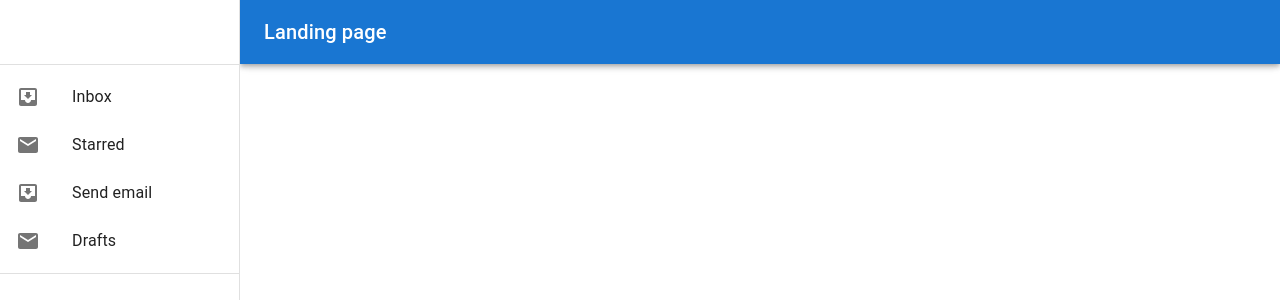
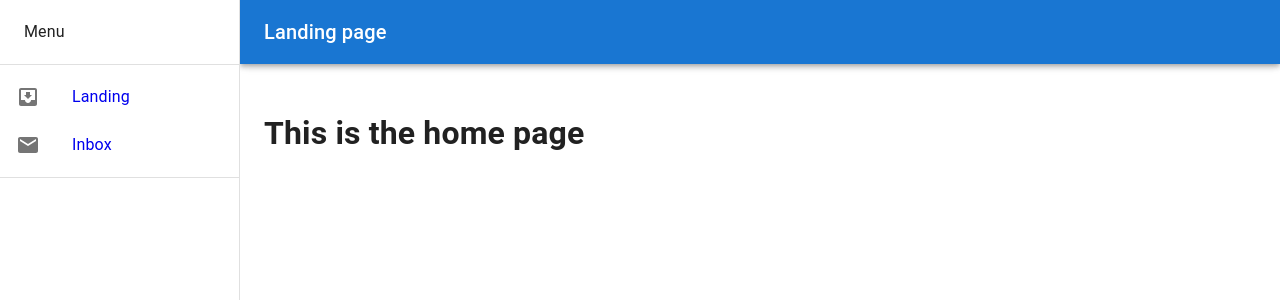
Before and after one commit to Eng-Francisco-Hernandez/stock-market-tools, a React (Create React App) app: page / in a window 1280 px wide. Shown: the top 300 px of the page. Built offline with nearby package versions, Linux system fonts and the light colour scheme.

Commit message:
feat(initial-framework): worked on initial framework
added routes handling and made general clean-up

```diff
--- a/package.json
+++ b/package.json
@@ -16,6 +16,7 @@
     "@types/react-dom": "^18.0.8",
     "react": "^18.2.0",
     "react-dom": "^18.2.0",
+    "react-router-dom": "6",
     "react-scripts": "5.0.1",
     "sass": "^1.57.1",
     "typescript": "^4.8.4",
--- a/src/App.tsx
+++ b/src/App.tsx
@@ -1,14 +1,19 @@
-import { Box, CssBaseline, Paper, Typography } from "@mui/material";
 import React from "react";
+import { Route, Routes } from "react-router-dom";
 
 import { Landing } from "./pages";
-import { SidebarLayout } from "./pages/shared";
+import { ROUTES } from "./util-routes/routes";
 
 function App() {
   return (
-    <>
-      <Landing />
-    </>
+    <div className="App">
+      <Routes>
+        <Route path="/" element={<Landing />} />
+        {ROUTES.map((r, key) => (
+          <Route key={key} {...r} />
+        ))}
+      </Routes>
+    </div>
   );
 }
 
--- a/src/components/menu/Menu.tsx
+++ b/src/components/menu/Menu.tsx
@@ -10,20 +10,40 @@ import {
   Toolbar,
 } from "@mui/material";
 import React from "react";
+import { Link } from "react-router-dom";
+
+import { Navigation } from "../../util-navigation/navigation";
+
+interface MenuItem {
+  title: string;
+  path: string;
+  icon: React.ReactNode;
+}
+
+const menuItems: Array<MenuItem> = [
+  {
+    title: "Landing",
+    path: Navigation.LANDING.path,
+    icon: <InboxIcon />,
+  },
+  {
+    title: "Inbox",
+    path: Navigation.LANDING.path,
+    icon: <MailIcon />,
+  },
+];
 
 export default function Menu() {
   return (
     <div>
-      <Toolbar />
+      <Toolbar>Menu</Toolbar>
       <Divider />
       <List>
-        {["Inbox", "Starred", "Send email", "Drafts"].map((text, index) => (
-          <ListItem key={text} disablePadding>
+        {menuItems.map((item, index) => (
+          <ListItem key={index} disablePadding component={Link} to={item.path}>
             <ListItemButton>
-              <ListItemIcon>
-                {index % 2 === 0 ? <InboxIcon /> : <MailIcon />}
-              </ListItemIcon>
-              <ListItemText primary={text} />
+              <ListItemIcon children={item.icon} />
+              <ListItemText primary={item.title} />
             </ListItemButton>
           </ListItem>
         ))}
--- a/src/index.tsx
+++ b/src/index.tsx
@@ -1,5 +1,6 @@
 import React from "react";
 import ReactDOM from "react-dom/client";
+import { BrowserRouter } from "react-router-dom";
 
 import App from "./App";
 import reportWebVitals from "./reportWebVitals";
@@ -8,9 +9,9 @@ const root = ReactDOM.createRoot(
   document.getElementById("root") as HTMLElement
 );
 root.render(
-  <React.StrictMode>
+  <BrowserRouter>
     <App />
-  </React.StrictMode>
+  </BrowserRouter>
 );
 
 // If you want to start measuring performance in your app, pass a function
--- a/src/pages/landing/Landing.tsx
+++ b/src/pages/landing/Landing.tsx
@@ -1,12 +1,15 @@
 import React from "react";
 
 import { SidebarLayout } from "../shared";
+
 import "./landing.scss";
 
 export default function Landing() {
   return (
     <SidebarLayout title="Landing page">
-      <div></div>
+      <div>
+        <h1>This is the home page</h1>
+      </div>
     </SidebarLayout>
   );
 }
--- /dev/null
+++ b/src/util-navigation/navigation.ts
@@ -0,0 +1,11 @@
+export type RouteNavigationType = {
+  element: string;
+  path: string;
+};
+
+export const Navigation: { [key: string]: RouteNavigationType } = {
+  LANDING: {
+    element: "Landing",
+    path: "/landing",
+  },
+};
--- /dev/null
+++ b/src/util-routes/routes.tsx
@@ -0,0 +1,26 @@
+import * as React from "react";
+
+import { Landing } from "../pages";
+import { Navigation } from "../util-navigation/navigation";
+
+const routeComponents: { [key: string]: React.ReactNode } = {
+  Landing: <Landing />,
+};
+
+export type RouteNavigationType = {
+  element: React.ReactNode;
+  path: string;
+};
+
+export const ROUTES: Array<RouteNavigationType> = Object.keys(
+  Navigation
+).reduce(
+  (sum: Array<RouteNavigationType>, k) => [
+    ...sum,
+    {
+      ...Navigation[k],
+      element: routeComponents[Navigation[k].element],
+    },
+  ],
+  []
+);
```
Also changed, not shown: 1 other file (tests, documents, lock files or other folders).
